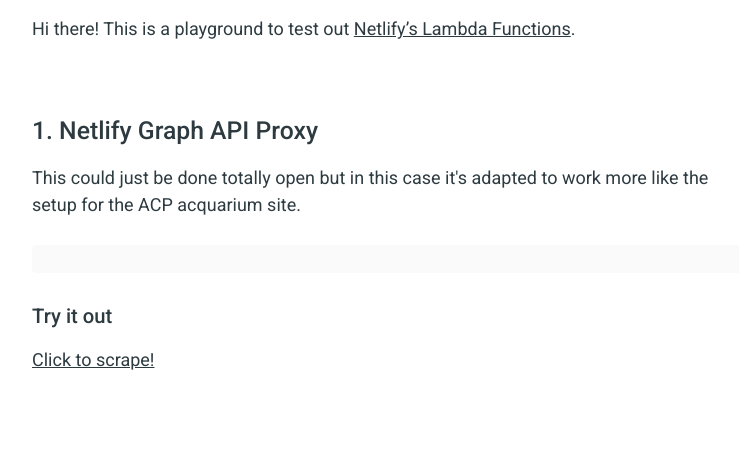
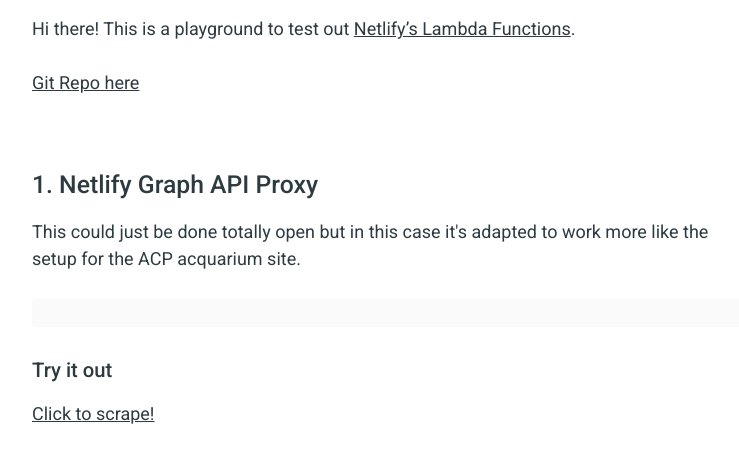
Before and after one commit to bsd/netlify-fb-proxy, a website built with webpack: page src/index.html in a window 1280 px wide. Shown: the part 118-580 px from the top of the page, without its empty margins (248-987 px from the left). Built offline with nearby package versions, Linux system fonts and the light colour scheme; files whose address does not match are found by name.

Commit message:
Added link to github repo.

```diff
--- a/src/index.html
+++ b/src/index.html
@@ -12,6 +12,7 @@
       Hi there! This is a playground to test out
       <a href="https://www.netlify.com/docs/functions">Netlify’s Lambda Functions</a>.
     </p>
+    <p><a href="https://github.com/bsd/netlify-fb-proxy">Git Repo here</a></p>
 
     <article>
       <h2>Netlify Graph API Proxy</h2>
```
